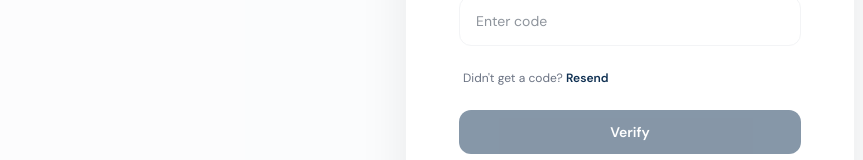
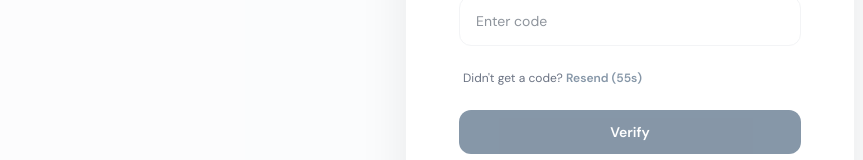
Before and after one commit to Habeba-ehab/Hydroscope, a React (Vite) app: page /verify-code in a window 1280 px wide. Shown: the part 391-551 px from the top of the page, without its empty margins (10-873 px from the left). Built offline with nearby package versions, Linux system fonts and the light colour scheme.

Commit message:
add resend timer

```diff
--- a/src/pages/auth/VerifyCode.tsx
+++ b/src/pages/auth/VerifyCode.tsx
@@ -3,7 +3,7 @@ import { useForm } from 'react-hook-form';
 import { zodResolver } from '@hookform/resolvers/zod';
 import * as z from 'zod';
 import { FiChevronLeft } from 'react-icons/fi';
-import { useState } from 'react';
+import { useState, useEffect, useRef } from 'react';
 import api from '../../api/axios';
 import toast from 'react-hot-toast';
 import { Loader2 } from 'lucide-react';
@@ -21,6 +21,8 @@ export default function VerifyCode() {
   const location = useLocation();
   const email = location.state?.email || '';
   const [isLoading, setIsLoading] = useState(false);
+  const [resendCooldown, setResendCooldown] = useState(0);
+  const cooldownRef = useRef<ReturnType<typeof setInterval> | null>(null);
   const {
     register,
     handleSubmit,
@@ -33,11 +35,33 @@ export default function VerifyCode() {
     },
   });
 
+  const startCooldown = () => {
+    setResendCooldown(60);
+    cooldownRef.current = setInterval(() => {
+      setResendCooldown((prev) => {
+        if (prev <= 1) {
+          clearInterval(cooldownRef.current!);
+          cooldownRef.current = null;
+          return 0;
+        }
+        return prev - 1;
+      });
+    }, 1000);
+  };
+
+  useEffect(() => {
+    startCooldown();
+    return () => {
+      if (cooldownRef.current) clearInterval(cooldownRef.current);
+    };
+  }, []);
+
   const handleResendCode = async () => {
-    if (!email) return;
+    if (!email || resendCooldown > 0) return;
     try {
       const response = await api.post(`/forgot-password?email=${email}`, {});
       toast.success(response.data.message || 'Verification code resent!');
+      startCooldown();
     } catch (error: any) {
       toast.error(error.response?.data?.detail || error.response?.data?.message || 'Failed to resend code.');
     }
@@ -106,10 +130,11 @@ export default function VerifyCode() {
                 Didn't get a code?{' '}
                 <button
                   type="button"
-                  className="text-navy font-bold hover:text-lightnavy transition-colors cursor-pointer"
+                  disabled={resendCooldown > 0}
+                  className="text-navy font-bold hover:text-lightnavy transition-colors cursor-pointer disabled:opacity-50 disabled:cursor-not-allowed disabled:hover:text-navy"
                   onClick={handleResendCode}
                 >
-                  Resend
+                  {resendCooldown > 0 ? `Resend (${resendCooldown}s)` : 'Resend'}
                 </button>
               </p>
             </div>
```
